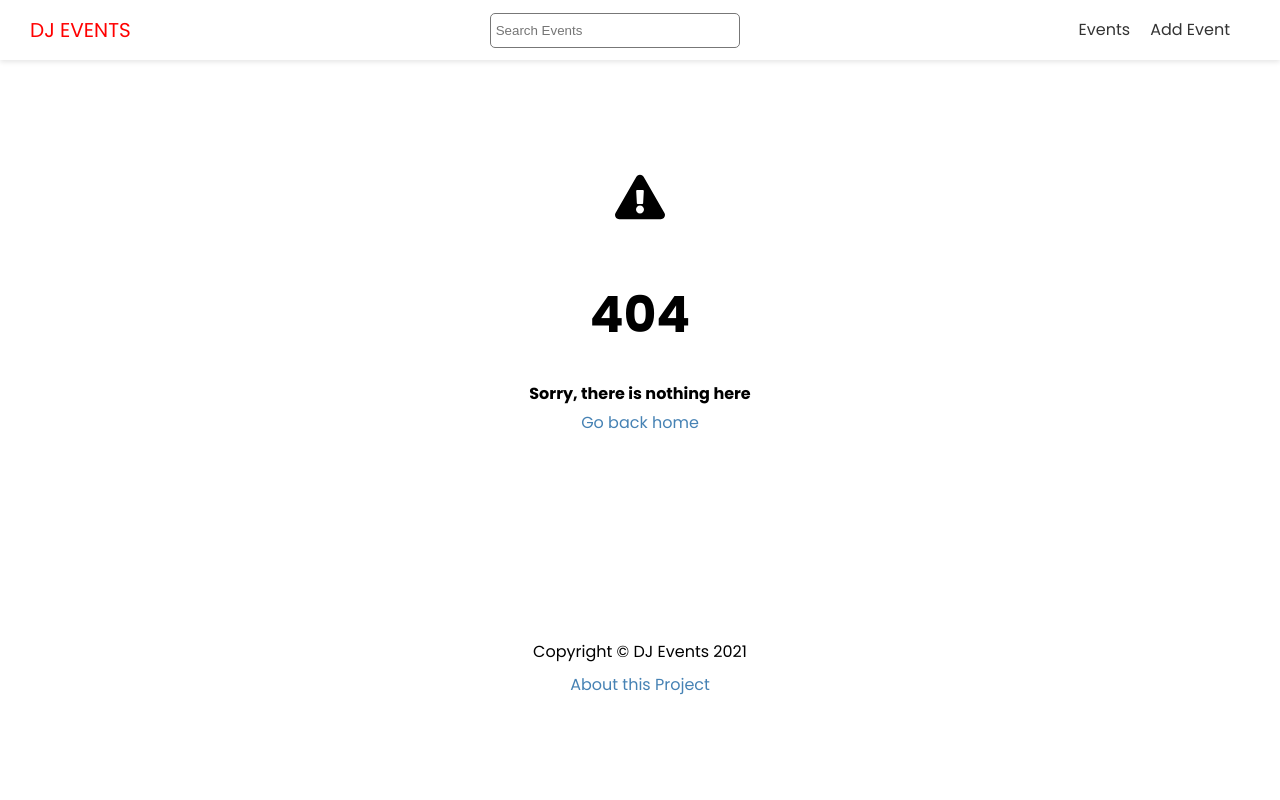
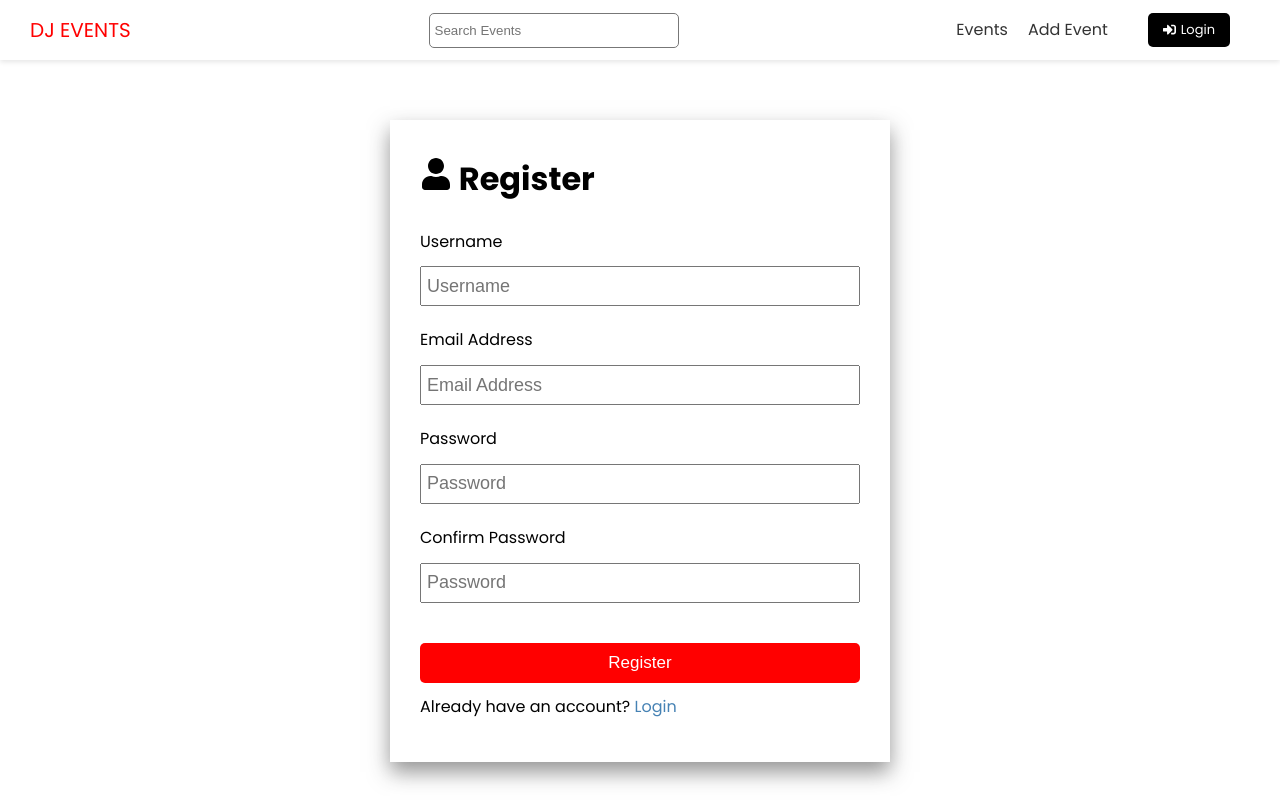
Before and after one commit to vidarshan/dj-events-frontend, a Next.js app: page /account/register in a window 1280 px wide. Before the commit this address had no page. Shown: the top 800 px of the page. Built offline with nearby package versions, Linux system fonts and the light colour scheme; no server answers.

Commit message:
Login and Register

```diff
--- a/components/Header.js
+++ b/components/Header.js
@@ -1,6 +1,7 @@
 import Link from "next/link";
 import styles from "@/styles/Header.module.css";
 import Search from "./Search";
+import { FaSignInAlt, FaSignOutAlt } from "react-icons/fa";
 
 export default function Header() {
   return (
@@ -23,6 +24,14 @@
               <a>Add Event</a>
             </Link>
           </li>
+          <li>
+            <Link href="/account/login">
+              <a className="btn-secondary btn-icon">
+                <FaSignInAlt />
+                Login
+              </a>
+            </Link>
+          </li>
         </ul>
       </nav>
     </header>
--- /dev/null
+++ b/context/AuthContext.js
@@ -0,0 +1,40 @@
+import { createContext, useState, useEffect } from "react";
+import { useRouter } from "next/router";
+import { API_URL } from "@/config/index";
+
+const AuthContext = createContext();
+
+export const AuthProvider = ({ children }) => {
+  const [user, setUser] = useState(null);
+  const [error, setError] = useState(null);
+
+  //reg
+
+  const register = async (user) => {
+    console.log(user);
+  };
+
+  //Login
+
+  const login = async ({ email: identifier, password }) => {
+    console.log({ identifier, password });
+  };
+
+  //logout
+
+  const logout = async () => {
+    console.log("logout");
+  };
+  //ifuser
+  const checkUserLoggedIn = async (user) => {
+    console.log("check");
+  };
+
+  return (
+    <AuthContext.Provider value={{ user, error, register, login, logout }}>
+      {children}
+    </AuthContext.Provider>
+  );
+};
+
+export default AuthContext;
--- a/jsconfig.json
+++ b/jsconfig.json
@@ -4,7 +4,8 @@
         "paths": {
             "@/components/*":["components/*"],
             "@/styles/*":["styles/*"],
-            "@/config/*":["config/*"]
+            "@/config/*":["config/*"],
+            "@/context/*":["context/*"]
         }
     }
 }
--- a/pages/_app.js
+++ b/pages/_app.js
@@ -1,7 +1,12 @@
-import '../styles/globals.css'
+import "../styles/globals.css";
+import { AuthProvider } from "@/context/AuthContext";
 
 function MyApp({ Component, pageProps }) {
-  return <Component {...pageProps} />
+  return (
+    <AuthProvider>
+      <Component {...pageProps} />;
+    </AuthProvider>
+  );
 }
 
-export default MyApp
+export default MyApp;
--- /dev/null
+++ b/pages/account/register.js
@@ -0,0 +1,83 @@
+import { FaUser } from "react-icons/fa";
+import { ToastContainer, toast } from "react-toastify";
+import { useState, useEffect, useContext } from "react";
+import Link from "next/link";
+import Layout from "@/components/Layout";
+import styles from "@/styles/AuthForm.module.css";
+import "react-toastify/dist/ReactToastify.css";
+
+export default function RegisterPage() {
+  const [email, setEmail] = useState("");
+  const [username, setUsername] = useState("");
+  const [password, setPassword] = useState("");
+  const [passwordConfirm, setPasswordConfirm] = useState("");
+  passwordConfirm;
+  const handleSubmit = (e) => {
+    e.preventDefault();
+
+    if (password !== passwordConfirm) {
+      toast.error("Passwords do not match");
+      return;
+    }
+
+    console.log({ username, email, password, passwordConfirm });
+  };
+
+  return (
+    <Layout title="User Registration">
+      <ToastContainer />
+      <div className={styles.auth}>
+        <h1>
+          <FaUser /> Register
+        </h1>
+
+        <form onSubmit={handleSubmit}>
+          <div>
+            <label for="username">Username</label>
+            <input
+              placeholder="Username"
+              type="text"
+              value={username}
+              id="username"
+              onChange={(e) => setUsername(e.target.value)}
+            />
+          </div>
+          <div>
+            <label for="email">Email Address</label>
+            <input
+              placeholder="Email Address"
+              type="email"
+              value={email}
+              id="email"
+              onChange={(e) => setEmail(e.target.value)}
+            />
+          </div>
+          <div>
+            <label for="password">Password</label>
+            <input
+              placeholder="Password"
+              type="password"
+              value={password}
+              id="password"
+              onChange={(e) => setPassword(e.target.value)}
+            />
+          </div>
+          <div>
+            <label for="passwordConfirm">Confirm Password</label>
+            <input
+              placeholder="Password"
+              type="password"
+              value={passwordConfirm}
+              id="passwordConfirm"
+              onChange={(e) => setPasswordConfirm(e.target.value)}
+            />
+          </div>
+          <input className="btn" type="submit" value="Register" />
+          <p>
+            Already have an account? <Link href="/account/login">Login</Link>
+          </p>
+        </form>
+      </div>
+    </Layout>
+  );
+}
--- /dev/null
+++ b/styles/AuthForm.module.css
@@ -0,0 +1,31 @@
+.auth {
+  max-width: 500px;
+  margin: auto;
+  padding: 30px;
+  box-shadow: 0px 10px 20px 0px rgba(50, 50, 50, 0.52);
+}
+
+.auth label {
+  display: block;
+  margin-bottom: 10px;
+}
+
+.auth input[type="text"],
+.auth input[type="email"],
+.auth input[type="password"] {
+  display: block;
+  width: 100%;
+  height: 40px;
+  padding: 5px;
+  font-size: 18px;
+}
+
+.auth input[type="submit"] {
+  margin-top: 20px;
+  width: 100%;
+  font-size: 17px;
+}
+
+.auth div {
+  margin-bottom: 20px;
+}
```
Also changed, not shown: pages/account/login.js (added, +54 -0 lines).
